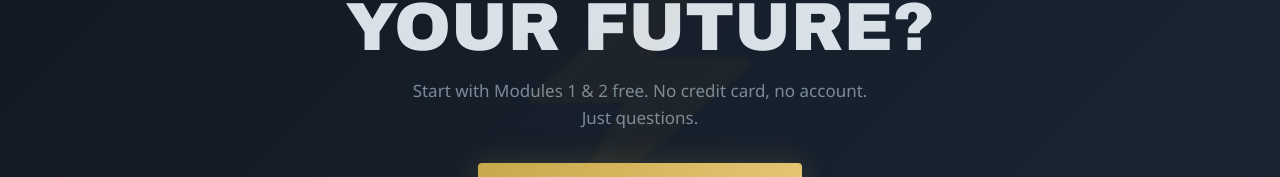
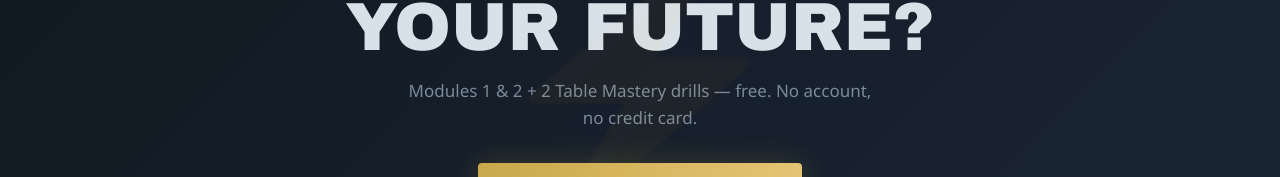
Before and after one commit to WestCpastWirePro/west-coast-wire-pro, a React (Vite) app: page / in a window 1280 px wide. Shown: the part 5148-5325 px from the top of the page. Built offline with nearby package versions, Linux system fonts and the light colour scheme.

Commit message:
Fix 512 Questions Written label, add Table Mastery to all free tier CTAs

```diff
--- a/src/AboutPage.jsx
+++ b/src/AboutPage.jsx
@@ -117,7 +117,7 @@ export default function AboutPage({ onLaunchApp, onNavigate }) {
             <CredItem num="14" label="Years in the Trade" />
             <CredItem num="4" label="Years Teaching Electricians" />
             <CredItem num="100s" label="Students Per Semester" />
-            <CredItem num="512" label="Questions Written" />
+            <CredItem num="512" label="Practice Questions" />
           </div>
 
           <h2 style={s.h2}>Why I Built This for California Specifically</h2>
@@ -155,13 +155,13 @@ export default function AboutPage({ onLaunchApp, onNavigate }) {
             electrician's life, not the other way around.
           </p>
           <p style={s.p}>
-            512 questions. 12 modules. Modules 1 & 2 always free.
+            512 questions. 12 modules. Modules 1 & 2 + 2 Table Mastery drills always free.
           </p>
 
           {/* CTA */}
           <div style={s.ctaBlock}>
             <div style={s.ctaTitle}>Ready to Start?</div>
-            <div style={s.ctaSub}>Modules 1 & 2 are free. No account, no credit card.</div>
+            <div style={s.ctaSub}>Modules 1 & 2 + 2 Table Mastery drills — free. No account, no credit card.</div>
             <div style={s.ctaBtns}>
               <button style={s.btnGold} onClick={onLaunchApp}>⚡ Start Free — Modules 1 & 2</button>
               <button style={s.btnGhost} onClick={() => onLaunchApp()}>Start Free — No Account Needed</button>
@@ -285,7 +285,7 @@ function PageFooter({ onNavigate }) {
       <div style={{display:'flex', gap:'20px'}}>
         {link('Home', 'landing')}
         {link('Exam Info', 'exam-info')}
-        {link('Demo', 'demo')}
+        {link('Start Free', 'landing')}
         {link('Privacy', 'privacy')}
         {link('Terms', 'terms')}
       </div>
--- a/src/LandingPage.jsx
+++ b/src/LandingPage.jsx
@@ -255,7 +255,7 @@ export default function LandingPage({ onLaunchApp, onNavigate }) {
       <section style={s.ctaBanner}>
         <div style={s.ctaBannerEmoji}>⚡</div>
         <h2 style={s.ctaH2}>Ready to <span style={{color:'#c8a84b'}}>Wire Up</span><br/>Your Future?</h2>
-        <p style={s.ctaP}>Start with Modules 1 & 2 free. No credit card, no account. Just questions.</p>
+        <p style={s.ctaP}>Modules 1 & 2 + 2 Table Mastery drills — free. No account, no credit card.</p>
         <button style={s.btnPrimary} onClick={onLaunchApp}>⚡ Start Studying Free</button>
       </section>
 
--- a/src/SalaryPage.jsx
+++ b/src/SalaryPage.jsx
@@ -214,7 +214,7 @@ export default function SalaryPage({ onLaunchApp, onNavigate }) {
               <div style={s.ctaTitle}>Ready to Earn It?</div>
               <div style={s.ctaBody}>
                 512 NEC-referenced practice questions across all 12 exam modules.
-                Module 1 free — no account required.
+                Modules 1 & 2 + 2 Table Mastery drills free — no account required.
               </div>
               <div style={s.ctaBtns}>
                 <button style={s.btnGold} onClick={onLaunchApp}>Start Free Practice</button>
@@ -264,7 +264,7 @@ export default function SalaryPage({ onLaunchApp, onNavigate }) {
           <div style={s.sideCard}>
             <div style={s.sideTitle}>Start Studying</div>
             <p style={{fontSize:'13px', color:'#7a8a9a', lineHeight:1.6, margin:'0 0 12px', fontFamily:"'Georgia', serif"}}>
-              512 practice questions. Module 1 free.
+              512 practice questions. Modules 1 & 2 + Table Mastery free.
             </p>
             <button style={s.btnGold} onClick={onLaunchApp}>Try Free ⚡</button>
           </div>
```
